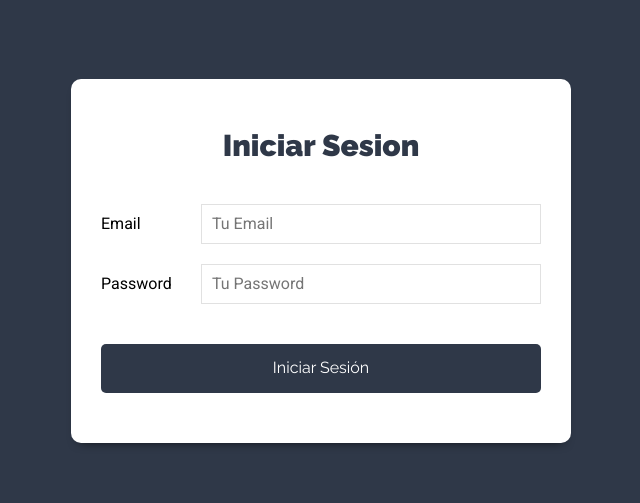
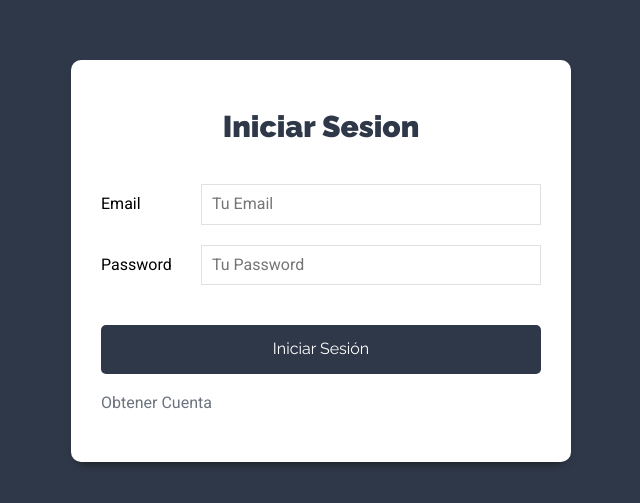
Before and after one commit to ollie87/MERN_client, a React (Create React App) app: page / in a window 1280 px wide. Shown: the part 139-642 px from the top of the page, without its empty margins (319-959 px from the left). Built offline with nearby package versions, Linux system fonts and the light colour scheme.

Commit message:
feat(Login): nueva-cuenta router link added

```diff
--- a/src/components/auth/Login.js
+++ b/src/components/auth/Login.js
@@ -1,4 +1,6 @@
 import React, { useState } from 'react';
+import { Link } from 'react-router-dom';
+
 const Login = () => {
   const [usuario, guardarUsuario] = useState({ email: '', password: '' });
   const { email, password } = usuario;
@@ -32,6 +34,9 @@
             <input type="submit" className="btn btn-primario btn-block" value="Iniciar Sesión" />
           </div>
         </form>
+        <Link to={'/nueva-cuenta'} className="enlace-cuenta">
+          Obtener Cuenta
+        </Link>
       </div>
     </div>
   );
```
